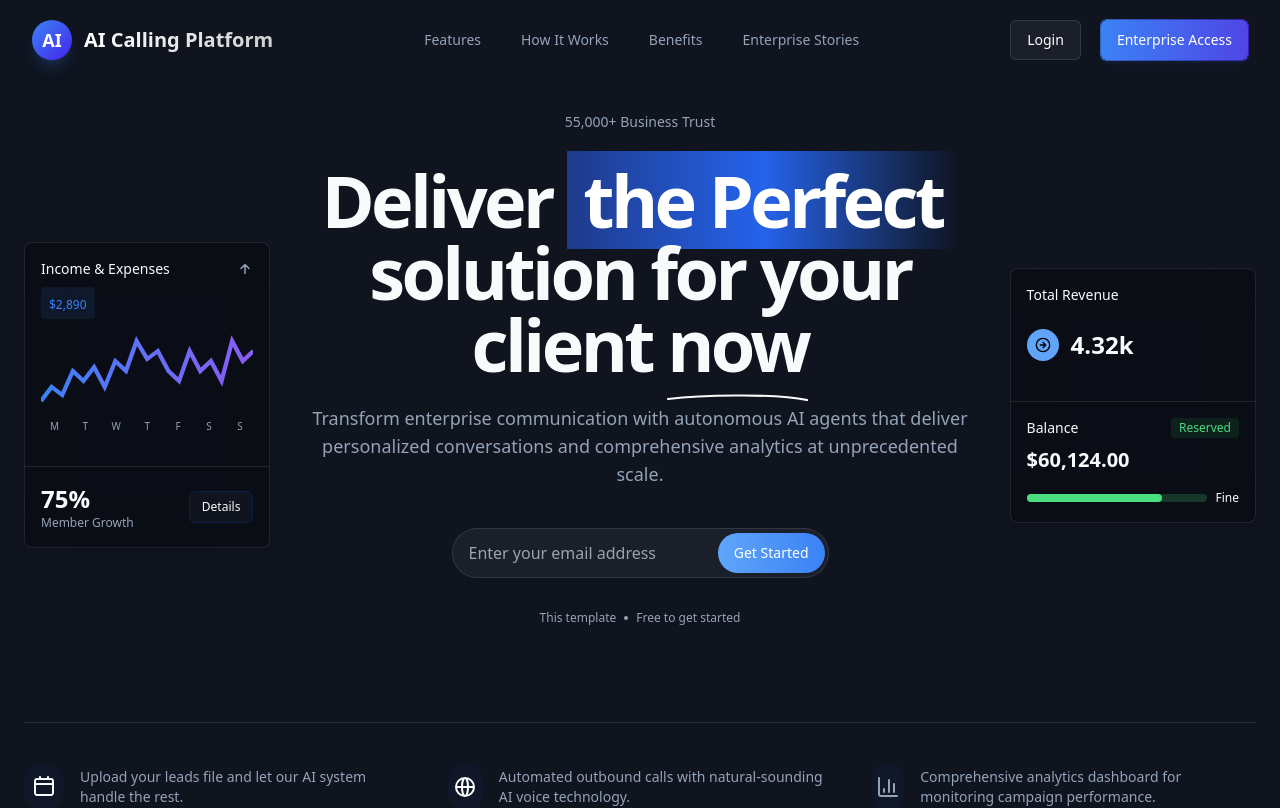
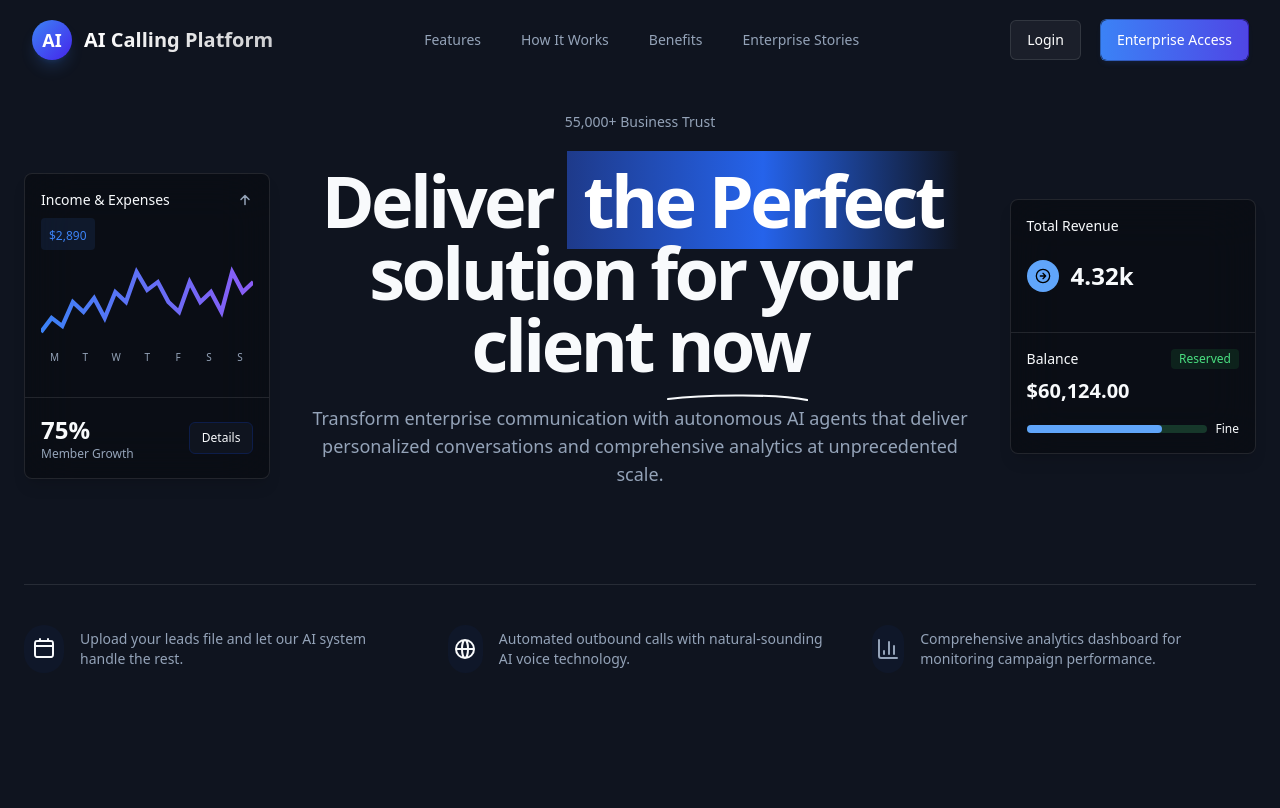
Before and after one commit to Arsalanbashir831/ai-calling-automator, a React (Vite) app: page / in a window 1280 px wide. Shown: the top 808 px of the page. Built offline with nearby package versions, Linux system fonts and the light colour scheme.

Commit message:
Visual edit in Lovable
Edited UI in Lovable

```diff
--- a/src/components/HeroSection.tsx
+++ b/src/components/HeroSection.tsx
@@ -85,20 +85,9 @@ const HeroSection = () => {
               Transform enterprise communication with autonomous AI agents that deliver personalized conversations and comprehensive analytics at unprecedented scale.
             </p>
 
-            <div className="flex flex-col sm:flex-row justify-center items-center gap-4 pt-4">
-              <div className="relative flex items-center w-full sm:w-auto max-w-md">
-                <input type="email" placeholder="Enter your email address" className="w-full px-4 py-3 rounded-full bg-white/5 border border-white/10 focus:outline-none focus:ring-2 focus:ring-primary/50 pr-32" />
-                <Button className="absolute right-1 h-10 rounded-full bg-gradient-to-r from-blue-400 to-blue-500 hover:from-blue-500 hover:to-blue-600 text-white font-medium">
-                  Get Started
-                </Button>
-              </div>
-            </div>
 
-            <div className="flex items-center justify-center gap-2 text-xs text-muted-foreground pt-2">
-              <span>This template</span>
-              <span className="h-1 w-1 rounded-full bg-muted-foreground"></span>
-              <span>Free to get started</span>
-            </div>
+
+
           </div>
 
           {/* Right dashboard widget */}
@@ -130,9 +119,9 @@ const HeroSection = () => {
 
                   <div className="flex items-center">
                     <div className="flex-1 bg-green-400/20 h-2 rounded-full">
-                      <div className="bg-green-400 h-2 rounded-full" style={{
+                      <div style={{
                       width: '75%'
-                    }}></div>
+                    }} className="bg-blue-400 h-2 rounded-full"></div>
                     </div>
                     <span className="text-xs ml-2">Fine</span>
                   </div>
```
